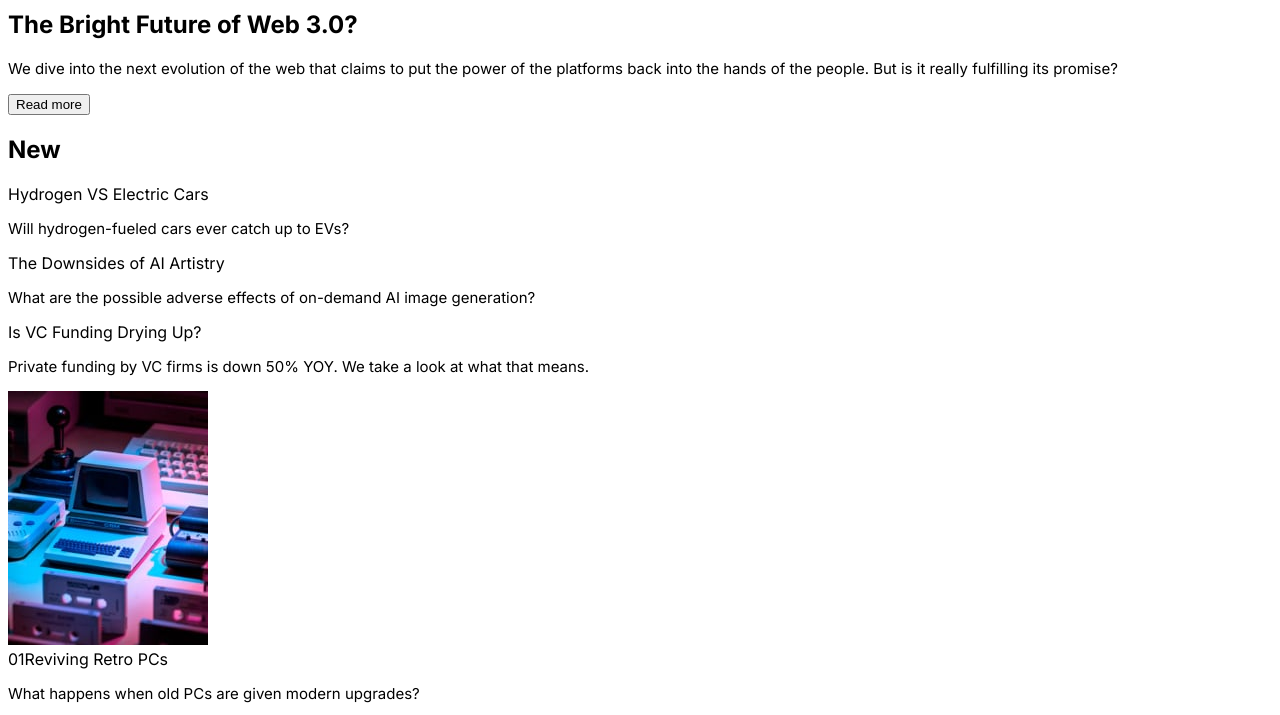
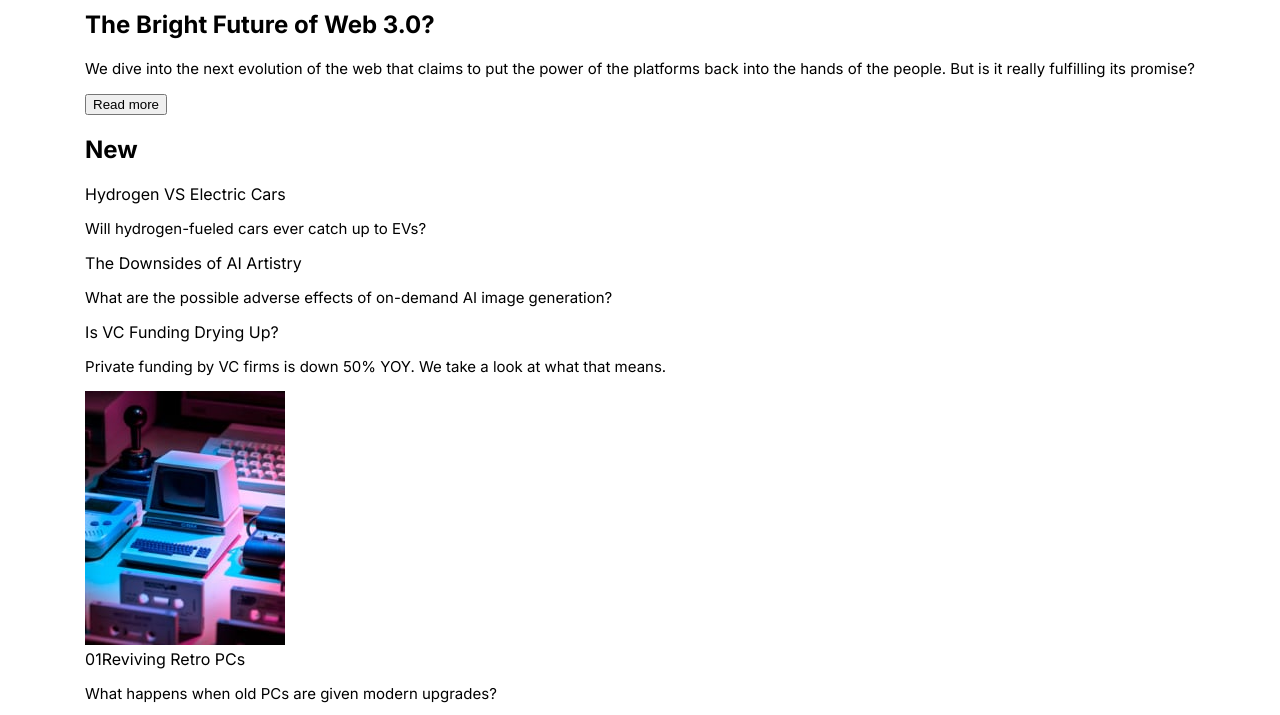
Before and after one commit to lmpko/frontendmentor-news-homepage-main, a React app: page / in a window 1280 px wide. Shown: the part 64-779 px from the top of the page. Built offline with nearby package versions, Linux system fonts and the light colour scheme.

Commit message:
sidemenu component created, body element flex added

```diff
--- a/app.css
+++ b/app.css
@@ -11,6 +11,10 @@
 
 body{
     font-family: 'Inter', sans-serif;
+    min-height: 100vh;
+    display: flex;
+    justify-content: center;
+    justify-items: center;
 }
 
 p{
--- a/index.html
+++ b/index.html
@@ -18,12 +18,5 @@
 </head>
 <body>
   <main id="root">not rendered</main>
-  Home
-  New
-  Popular
-  Trending
-  Categories
-
-
 </body>
 </html>
```
Also changed, not shown: src/SideMenuComponent.js (added, +13 -0 lines).
